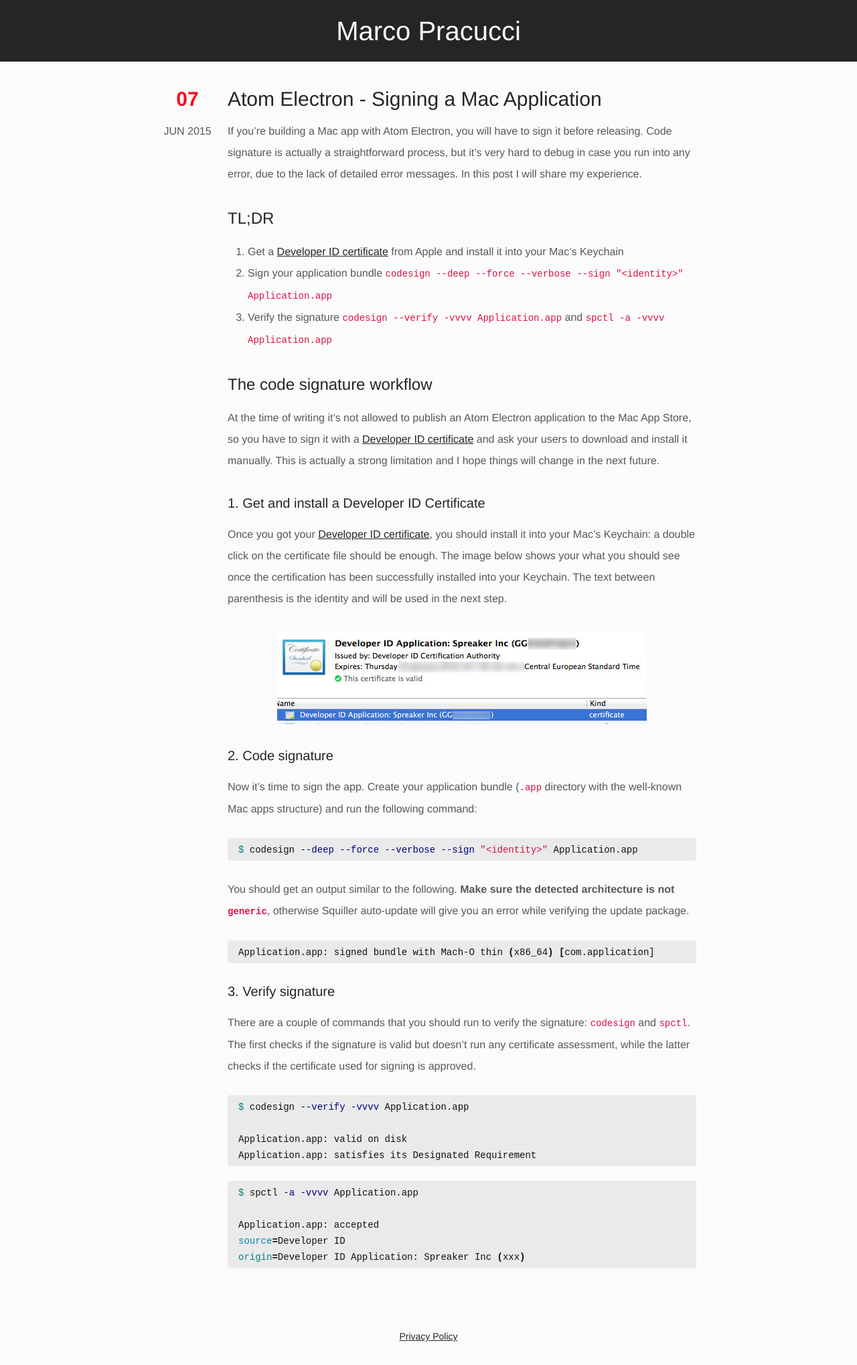
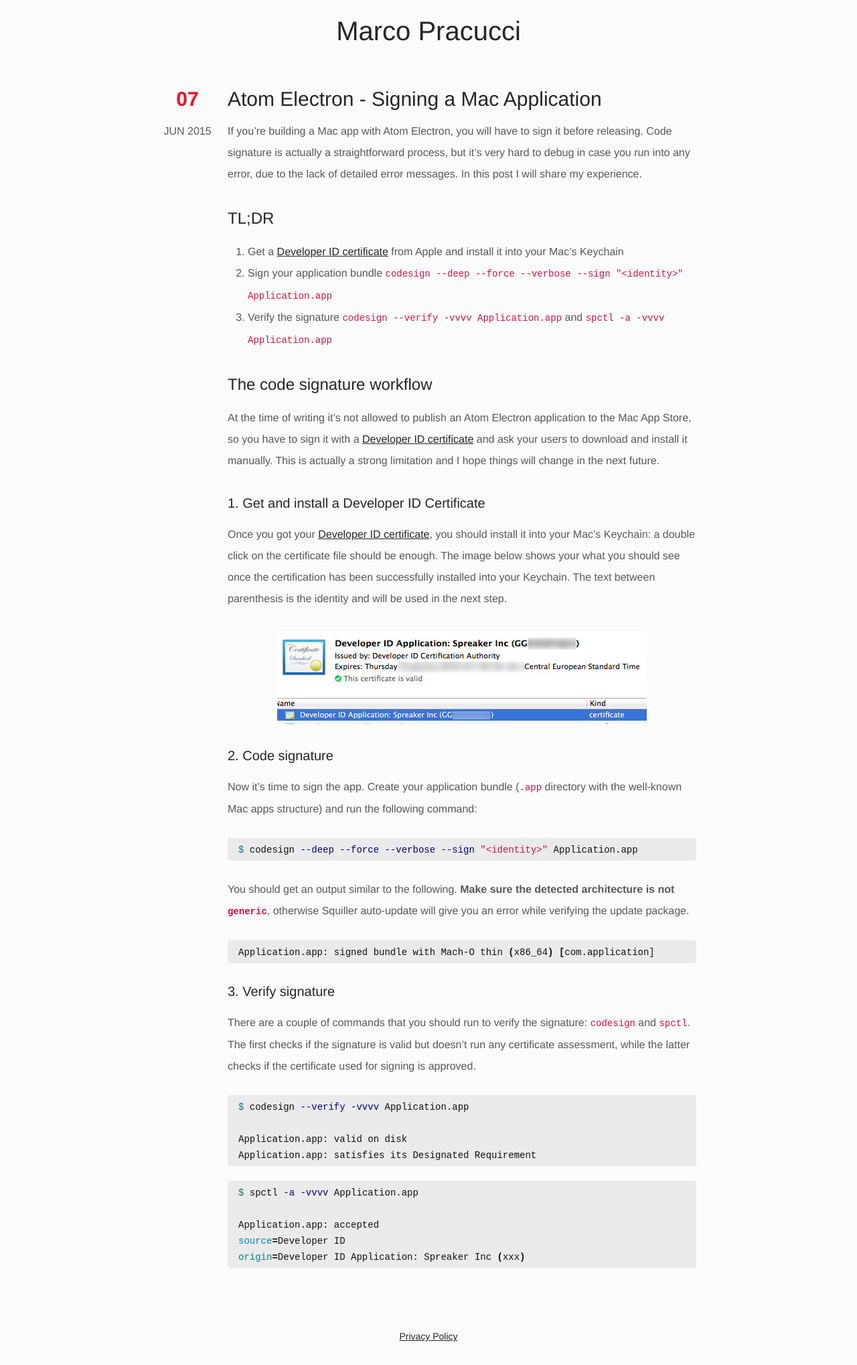
Before and after one commit to pracucci/www-pracucci, a Jekyll site: the page built from index.html, in a window 1280 px wide. Shown: the whole page at 67% size. Built offline with Jekyll 4.4.1, drawn with Linux system fonts in a browser that asks for light colours; the list of posts is cut into pages by our own code.

Commit message:
Improved header UI

```diff
--- a/stylesheets/stylesheet.scss
+++ b/stylesheets/stylesheet.scss
@@ -83,14 +83,13 @@
 
 /* Header */
 header {
-    background: $title_text_color;
-    color: $page_background_color;
     text-align: center;
     padding: $baseline/2 20px;
     margin-bottom: 40px;
 
     &, a {
-        color: $page_background_color;
+        color: $title_text_color;
+        font-weight: $font_weight_light;
         text-decoration: none;
     }
 }
```
